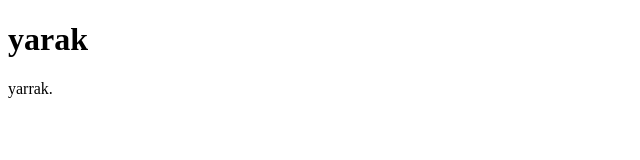
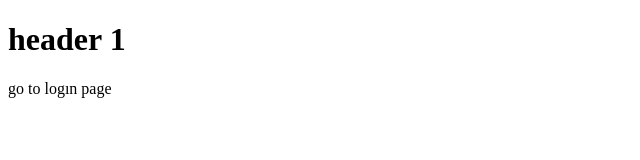
Before and after one commit to denizsakin/denizsakin.github.io, a plain HTML site: page index.html in a window 1280 px wide. Shown: the whole page, without its empty margins (0-640 px from the left). Drawn offline with Linux system fonts and the light colour scheme.

Commit message:
Update index.html

```diff
--- a/index.html
+++ b/index.html
@@ -2,9 +2,11 @@
 <html>
 <body>
 
-<h1>yarak</h1>
+<h1>header 1 </h1>
 
-<p>yarrak.</p>
+<p>go to logın page </p>
+
+<link href ="denizsakin.github.io/loginpage.html"/>
 
 </body>
 </html>
```
